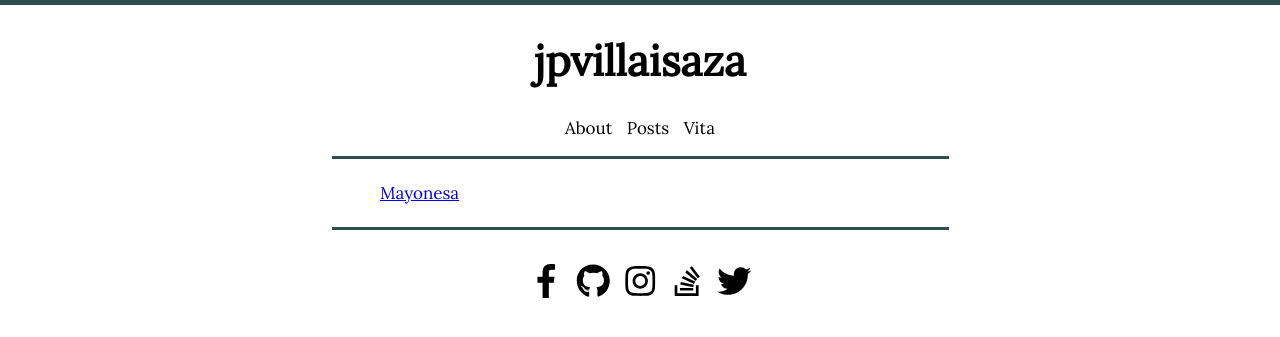
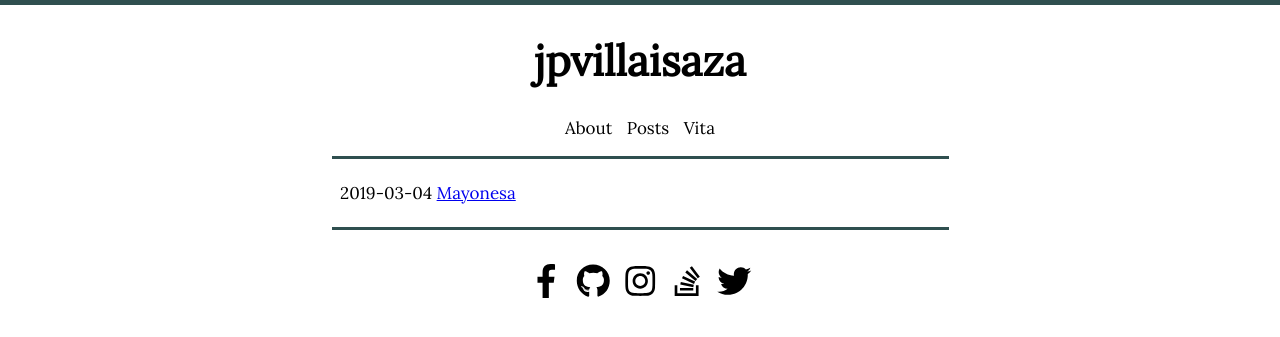
Before and after one commit to jpvillaisaza/jpvillaisaza.github.io, a Jekyll site: the page built from recipes.html, in a window 1280 px wide. Shown: the top 337 px of the page. Built offline with Jekyll 4.4.1, drawn with Linux system fonts in a browser that asks for light colours.

Commit message:
Add date to posts

```diff
--- a/_includes/posts.html
+++ b/_includes/posts.html
@@ -2,6 +2,11 @@
   <ul class="posts">
     {% for post in include.posts %}
       <li>
+        <span class="date">
+          <time>
+            {{ post.date | date: "%Y-%m-%d" }}
+          </time>
+        </span>
         <a href="{{ post.url }}">
           {{ post.title }}
         </a>
--- a/_sass/main.scss
+++ b/_sass/main.scss
@@ -80,7 +80,8 @@ nav.page {
   justify-content: space-between;
 }
 
-.posts {
+ul.posts {
+  padding: 0;
   line-height: 2;
   list-style: none;
 }
```
